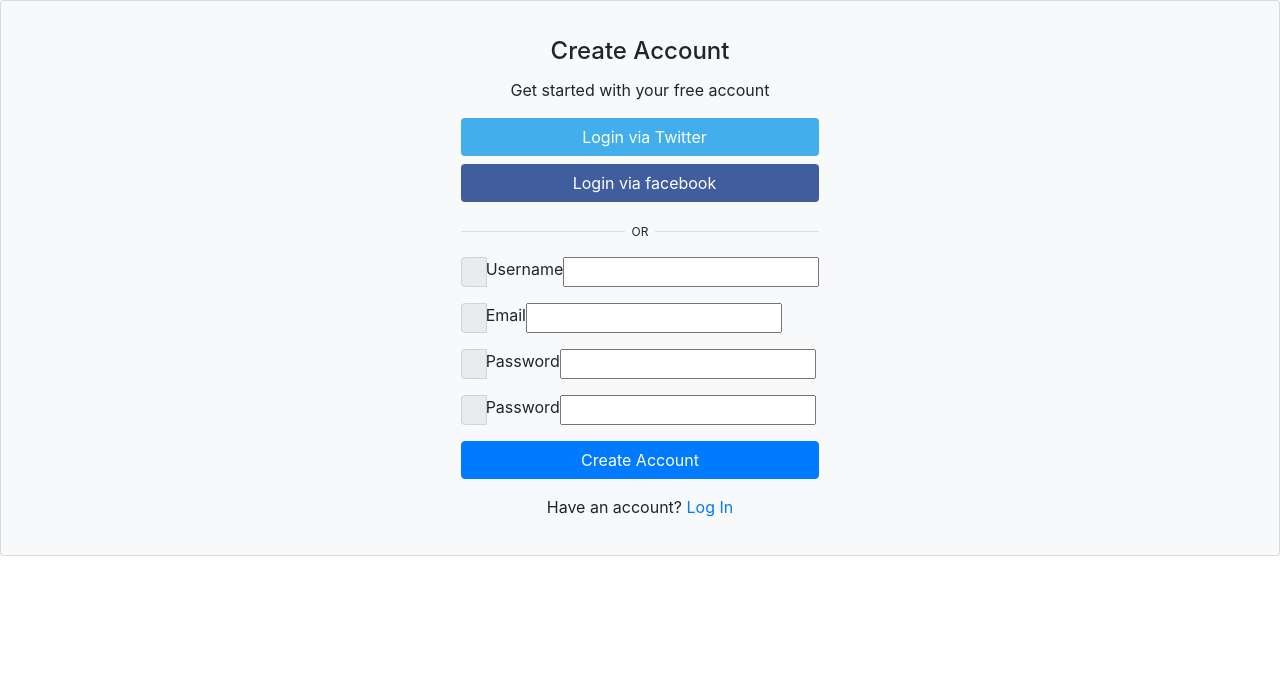
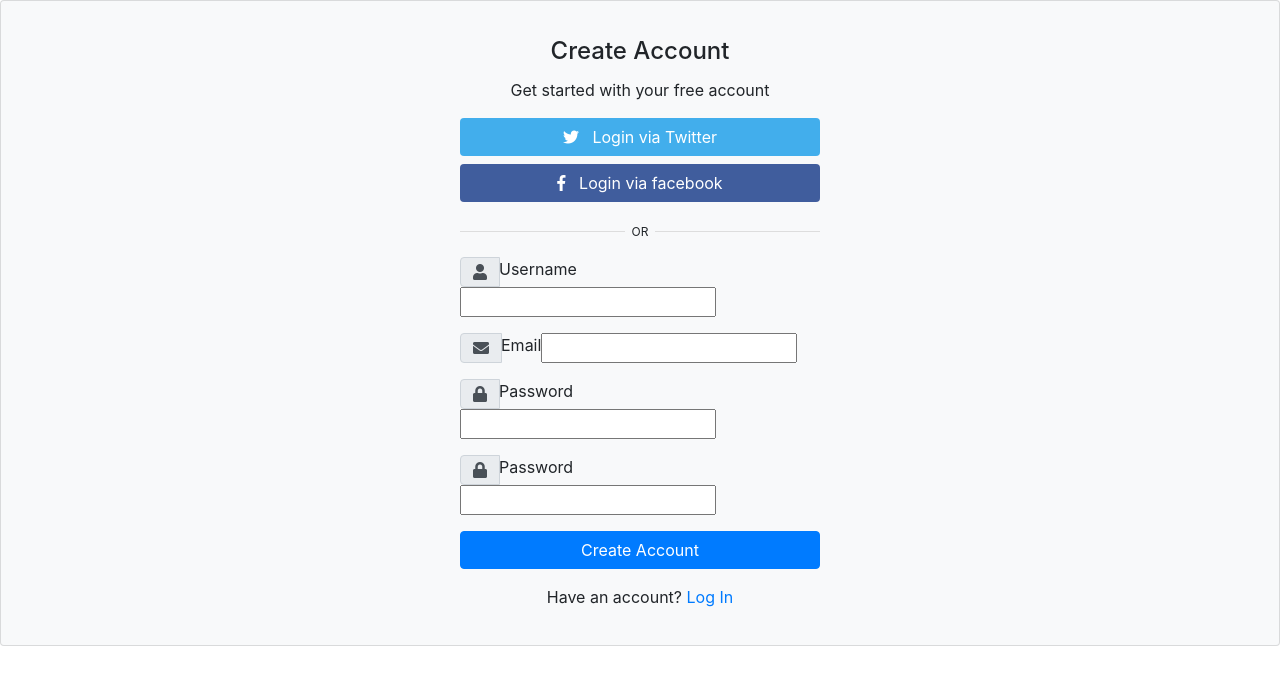
Before and after one commit to SuperAlina2020/Online_delivery, a Django app: template online_shop/store/templates/store/register.html in a window 1280 px wide. Shown: the top 685 px of the page. Run offline with Django 3.2, Linux system fonts and the light colour scheme; the template is opened without the code that fills it, so the values that code supplies are empty, except form fields; tables that the repository leaves empty hold one stand-in row (values such as "Sample post"); form fields are guessed from the names that the template uses; some libraries are stand-ins or nearby versions.

Commit message:
added icons in register page

```diff
--- a/online_shop/store/templates/store/register.html
+++ b/online_shop/store/templates/store/register.html
@@ -4,6 +4,7 @@
 <head>
     <meta charset="UTF-8">
     <link rel="stylesheet" type="text/css" href="{% static 'css/register.css' %}">
+	<link rel="stylesheet" href="https://use.fontawesome.com/releases/v5.0.8/css/all.css">
     <link href="//maxcdn.bootstrapcdn.com/bootstrap/4.0.0/css/bootstrap.min.css" rel="stylesheet" id="bootstrap-css">
     <script src="//maxcdn.bootstrapcdn.com/bootstrap/4.0.0/js/bootstrap.min.js"></script>
     <script src="//cdnjs.cloudflare.com/ajax/libs/jquery/3.2.1/jquery.min.js"></script>
```
